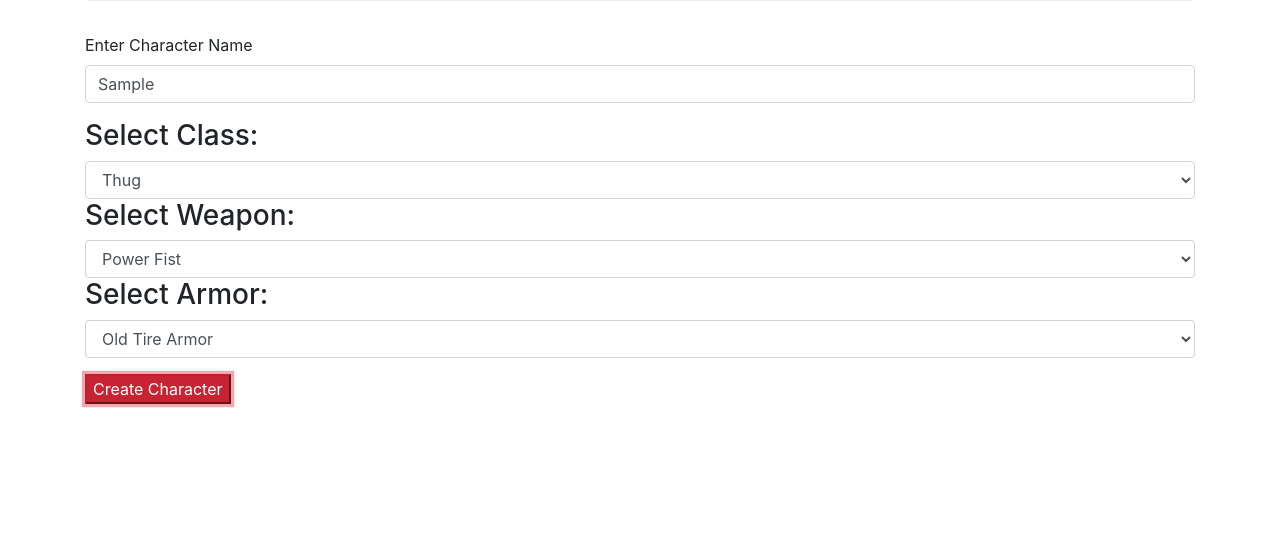
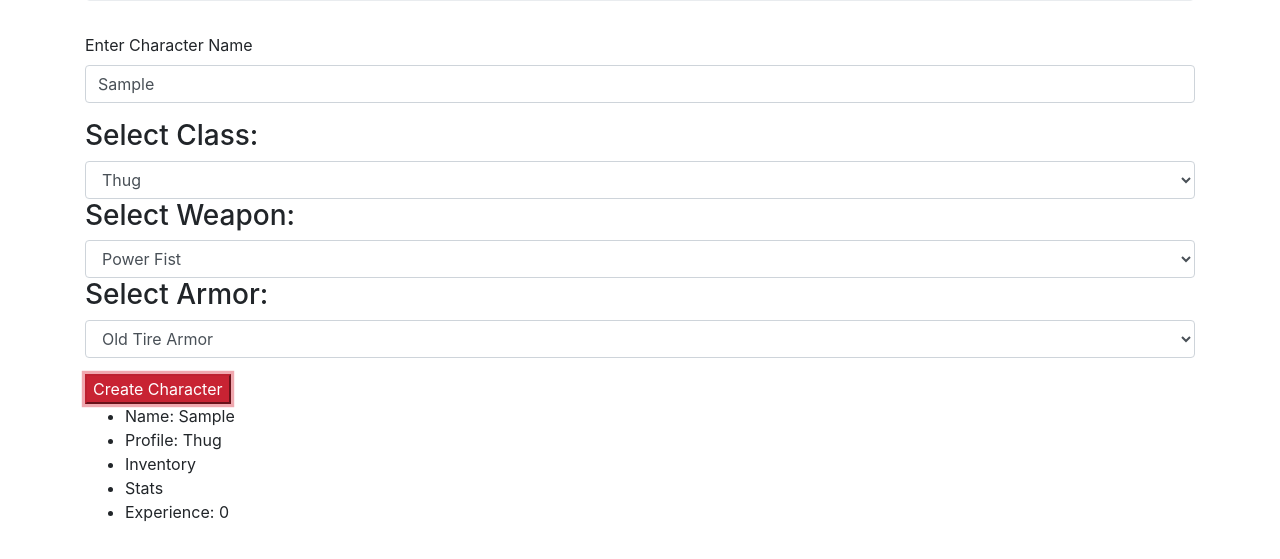
Before and after one commit to jasonkhan99/RPG, a website built with webpack: page src/index.html in a window 1280 px wide. Both pictures are taken after typing "Sample" into the empty fields and a click on the button "Create Character". Shown: the part 183-742 px from the top of the page. Built offline with nearby package versions, Linux system fonts and the light colour scheme.

Commit message:
add output to html and UI

```diff
--- a/src/index.html
+++ b/src/index.html
@@ -37,6 +37,9 @@
         </div>
         <button id="submit" class="btn-danger">Create Character</button>
       </form>
+      <ul id="output">
+
+      </ul>
     </div>
   </body>
 
--- a/src/main.js
+++ b/src/main.js
@@ -18,5 +18,6 @@ $(document).ready(function () {
     character.addWeapon();
     character.addArmor();
     console.log(character);
+    $("ul#output").append("<li>Name: " + inputtedName + "</li><li>Profile: " + inputtedProfile + "</li><li>Inventory</li><li>Stats</li><li>Experience: " + experience + "</li>");
   });
 });
```
